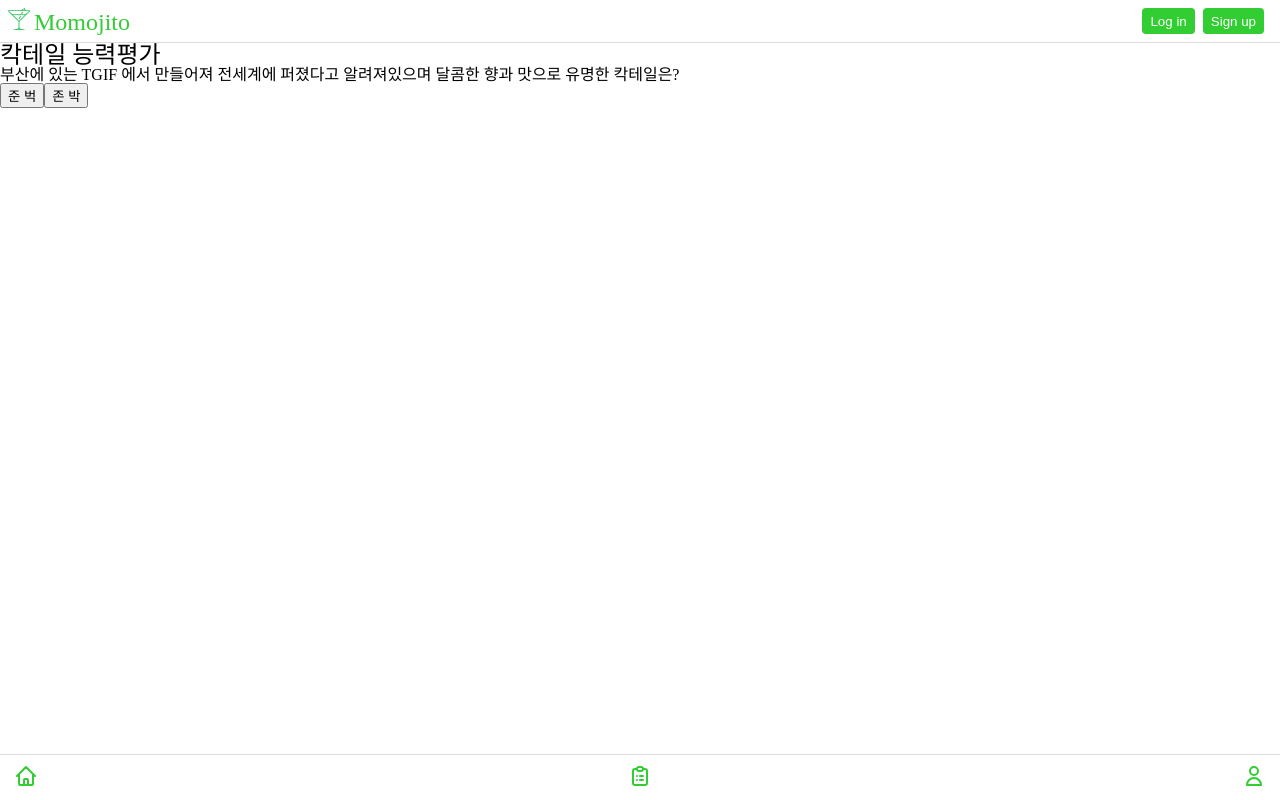
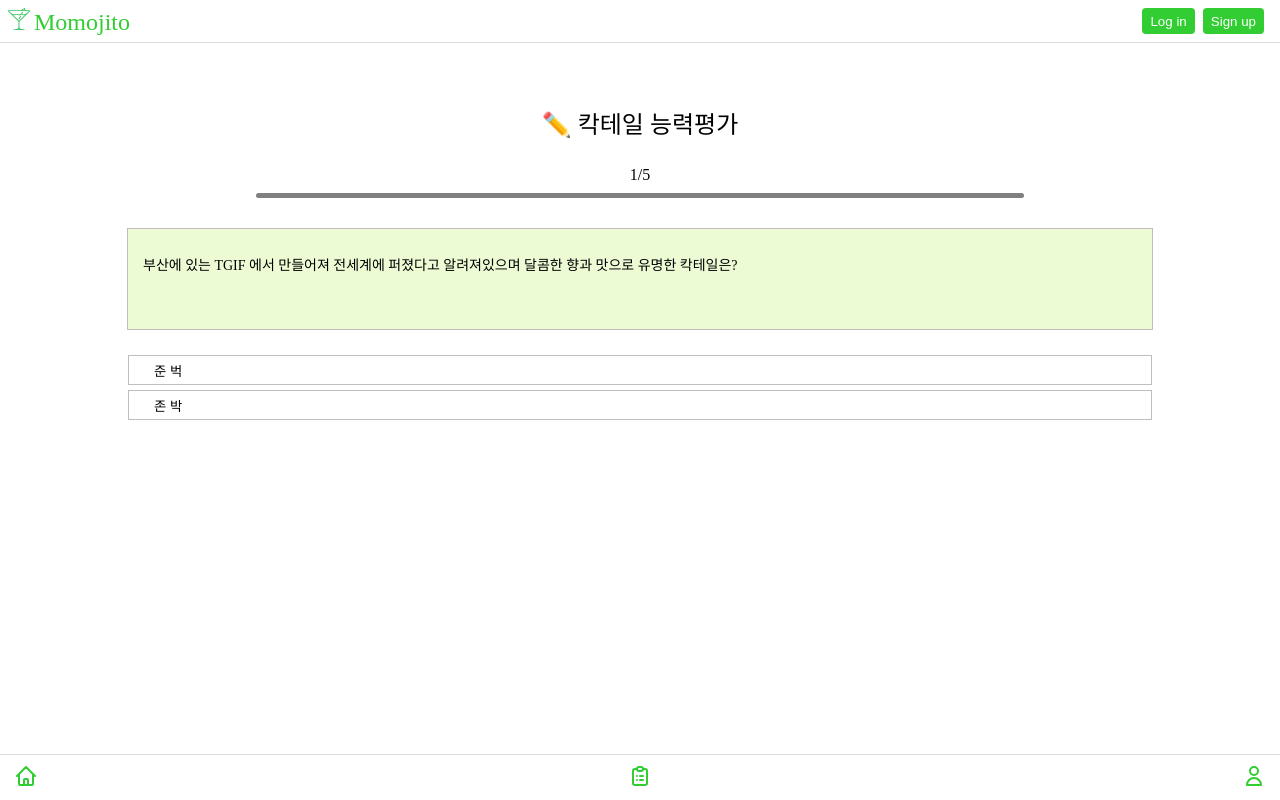
Before and after one commit to codestates/momojito_Client, a Next.js app: page /quiz in a window 1280 px wide. Built offline with nearby package versions, Linux system fonts and the light colour scheme.

Commit message:
Update quiz

```diff
--- a/components/CardGrid.js
+++ b/components/CardGrid.js
@@ -25,6 +25,7 @@ const H1 = styled.h1`
   text-align: center;
 `;
 export default function CardGrid({ indexList }) {
+  indexList= [1];
   return (
     <Container_card>
       {indexList.map((v) => (
--- a/pages/quiz.js
+++ b/pages/quiz.js
@@ -4,70 +4,222 @@ import Header from "../components/Header";
 import Footer from "../components/Footer";
 import quizdata from "../public/quizdb";
 import styled from "styled-components";
+import { useRouter } from "next/router";
 
 const QuizHeader = styled.div`
+    margin-top: 70px;
     font-size: 24px;
+    text-align: center;
+`
+
+const StatusBar = styled.div`
+margin-top: 30px;
+display: flex;
+flex-direction: column;
+align-items: center;
+
+
+    .bar {
+        margin-top: 10px;
+        border-radius: 5px;
+        background-color: gray;
+        height: 5px;
+        width: 60%;
+    }
 `
 
 const QuizBody = styled.div`
+    margin-top: 30px;
+    display: flex;
+    flex-direction: column;
+    align-items: center;
 
+    .quiz-content {
+        width: 80%;
+    }
+
+    .question {
+        height: 100px;
+        background-color: #EDFBD5;
+        border: 1px solid #C2BDBD;
+    }
+
+    p {
+        margin: 30px 15px;
+        font-size: 14px;
+    }
 `
 const AnswerList = styled.div`
+    margin-top: 20px;
     display: flex;
+    flex-direction: column;
+    align-items: center;
 `
 
 const AnswerBtn = styled.button`
+    margin-top: 5px;
+    width: 100%;
+    height: 30px;
+    text-align: left;
+    padding-left: 25px;
+    border: 1px solid #C2BDBD;
+    background-color: white;
+    cursor: pointer;
 
+    &:hover {
+        border-color: #36CC3C;
+        background-color: #EDFBD5;
+    }
 `
 
 function quiz() {
+
+    const [count, setCount] = useState(0)
+    const [totalScore, setScore] = useState(0)
+    const [resultOn, setResultOn] = useState(false)
+
+    console.log(totalScore)
+
+
+    let q = quizdata[count]
+
     return (
         <Root>
             <Header></Header>
             <Body>
-                <QuizHeader>칵테일 능력평가</QuizHeader>
-                <div className="bar">
-
-                </div>
-                <QuizList></QuizList>
+                <QuizHeader>✏️ 칵테일 능력평가</QuizHeader>
+                {!resultOn ?
+                    <>
+                        <StatusBar>
+                            <div className="count">{q.id}/{quizdata.length}</div>
+                            <div className="bar"></div>
+                        </StatusBar>
+                        <QuizBody>
+                            <div className="quiz-content question">
+                                <p>{q.question}</p>
+                            </div>
+                            <div className="quiz-content">
+                                <AnswerList>
+                                    {q.answers.map((answer) => {
+                                        return (<Answer
+                                            count={count}
+                                            setCount={setCount}
+                                            answer={answer}
+                                            score={q.score}
+                                            totalScore={totalScore}
+                                            setScore={setScore}
+                                            setResultOn={setResultOn}
+                                        ></Answer>)
+                                    })}
+                                </AnswerList>
+                            </div>
+                        </QuizBody>
+                    </>
+                    :
+                    <Result totalScore={totalScore}></Result>
+                }
             </Body>
             <Footer></Footer>
         </Root>
 
     )
 }
-// 답을 누르면 다음 문제로 이동..
 
-function QuizList() {
-    const [count, setCount] = useState(0)
-    const [score, setScore] = useState(0)
-
-    let q = quizdata[count]
-
-    return (
-        <QuizBody>
-            <div className="question">{q.question}</div>
-            <AnswerList>
-                {q.answers.map((answer) => {
-                    return (<Answer count={count} setCount={setCount} answer={answer}></Answer>)
-                })}
-            </AnswerList>
-        </QuizBody>
-
-    )
-}
-
-function Answer({ answer, count, setCount }) {
+function Answer({ answer, count, setCount, score, totalScore, setScore, setResultOn }) {
     const { text, isAnswer } = answer
     return (
         <AnswerBtn onClick={() => {
+            if (isAnswer === true) {
+                setScore(totalScore + score)
+            }
             count++;
             if (quizdata[count]) {
                 setCount(count)
+            } else {
+                setResultOn(true)
             }
         }}>{text}</AnswerBtn>
     )
 }
 
 
+const ResultBox = styled.div`
+    margin: auto;
+    margin-top: 30px;
+    width: 250px;
+    height: 350px;
+    background-color: #EDFBD5;
+    position: relative;
+
+    display: flex;
+    flex-direction: column;
+    align-items: center;
+
+    .score-text {
+        margin-top: 20px;
+        font-size: 20px;
+    }
+
+    .score {
+        margin-top: 10px;
+        font-size: 24px;
+        color: red;
+    }
+
+    .result-img {
+        margin-top: 20px;
+        border-radius: 3px;
+        width: 120px;
+        height: 120px;
+    }
+
+
+
+    .result-text {
+        margin-top: 20px;
+    }
+`
+
+function Result({ totalScore }) {
+    const router = useRouter();
+    const resultData = [
+        {
+            id: '1',
+            imgsrc: 'result1.jpg',
+            text: '삐빅 술알못입니다'
+        },
+        {
+            id: '3',
+            imgsrc: 'result3.gif',
+            text: '삐빅 술잘알입니다'
+        }
+    ]
+
+    // 라우터로 첫 문제로 안넘어가짐.. 결과페이지를 다른 url로 빼야되나???
+    let result;
+
+    if (totalScore < 50) { result = resultData[0] }
+    else if (totalScore >= 50) { result = resultData[1] }
+
+    return (
+        <>
+            <ResultBox>
+                <h2 className="score-text">Score</h2>
+                <div className="score">{totalScore}</div>
+                <img className="result-img" src={result.imgsrc} alt="no images" />
+                <div className="result-text">{result.text}</div>
+            </ResultBox>
+            <div>
+                <button>칵테일 추천받기</button>
+                <button onClick={() => router.push("/quiz")}>다시 도전하기</button>
+            </div>
+        </>
+    )
+
+
+}
+
+
+
+
 export default quiz
--- a/public/quizdb.js
+++ b/public/quizdb.js
@@ -1,25 +1,25 @@
 const quizdata = [
     {
         id: 1,
-        score: 16,
+        score: 20,
         question: '부산에 있는 TGIF 에서 만들어져 전세계에 퍼졌다고 알려져있으며 달콤한 향과 맛으로 유명한 칵테일은?',
         answers: [
             {
                 id: 1,
                 text: '준 벅',
-                isAnswer: false
+                isAnswer: true
             }
             ,
             {
                 id:2,
                 text: '존 박',
-                isAnswer: true
+                isAnswer: false
             }
         ]
     },
     {
         id: 2,
-        score: 16,
+        score: 20,
         question: '잭다니엘 위스키에 콜라를 섞어 마시는 매우 간단한 칵테일로, 제법 강한 도수와 거친 남성적인 이미지로 사랑받는 칵테일은?',
         answers: [
             {
@@ -41,7 +41,7 @@ const quizdata = [
     },
     {
         id: 3,
-        score: 16,
+        score: 20,
         question: '칵테일의 왕이라고도 불리며 007과 킹스맨 등 영화의 명대사로 유명한 칵테일은?',
         answers: [
             {
@@ -65,7 +65,61 @@ const quizdata = [
                 isAnswer: false
             }
         ]
-    }
+    },
+    {
+        id: 4,
+        score: 20,
+        question: '다음중 모히또의 재료가 아닌것은?',
+        answers: [
+            {
+                id: 1,
+                text: '럼',
+                isAnswer: false
+            },
+            {
+                id:2,
+                text: '라임',
+                isAnswer: false
+            },
+            {
+                id:3,
+                text: '몰디브',
+                isAnswer: true,
+            },
+            {
+                id:4,
+                text: '민트',
+                isAnswer: false
+            }
+        ]
+    },
+    {
+        id: 5,
+        score: 20,
+        question: '칵테일의 왕이라고도 불리며 007과 킹스맨 등 영화의 명대사로 유명한 칵테일은?',
+        answers: [
+            {
+                id: 1,
+                text: '하이볼',
+                isAnswer: true
+            },
+            {
+                id:2,
+                text: '하이바',
+                isAnswer: false
+            },
+            {
+                id:3,
+                text: '이하이',
+                isAnswer: false,
+            },
+            {
+                id:4,
+                text: '하이네켄',
+                isAnswer: false
+            }
+        ]
+    },
 ]
 
 export default quizdata
```
Also changed, not shown: public/result1.jpg (added), public/result3.gif (added).
